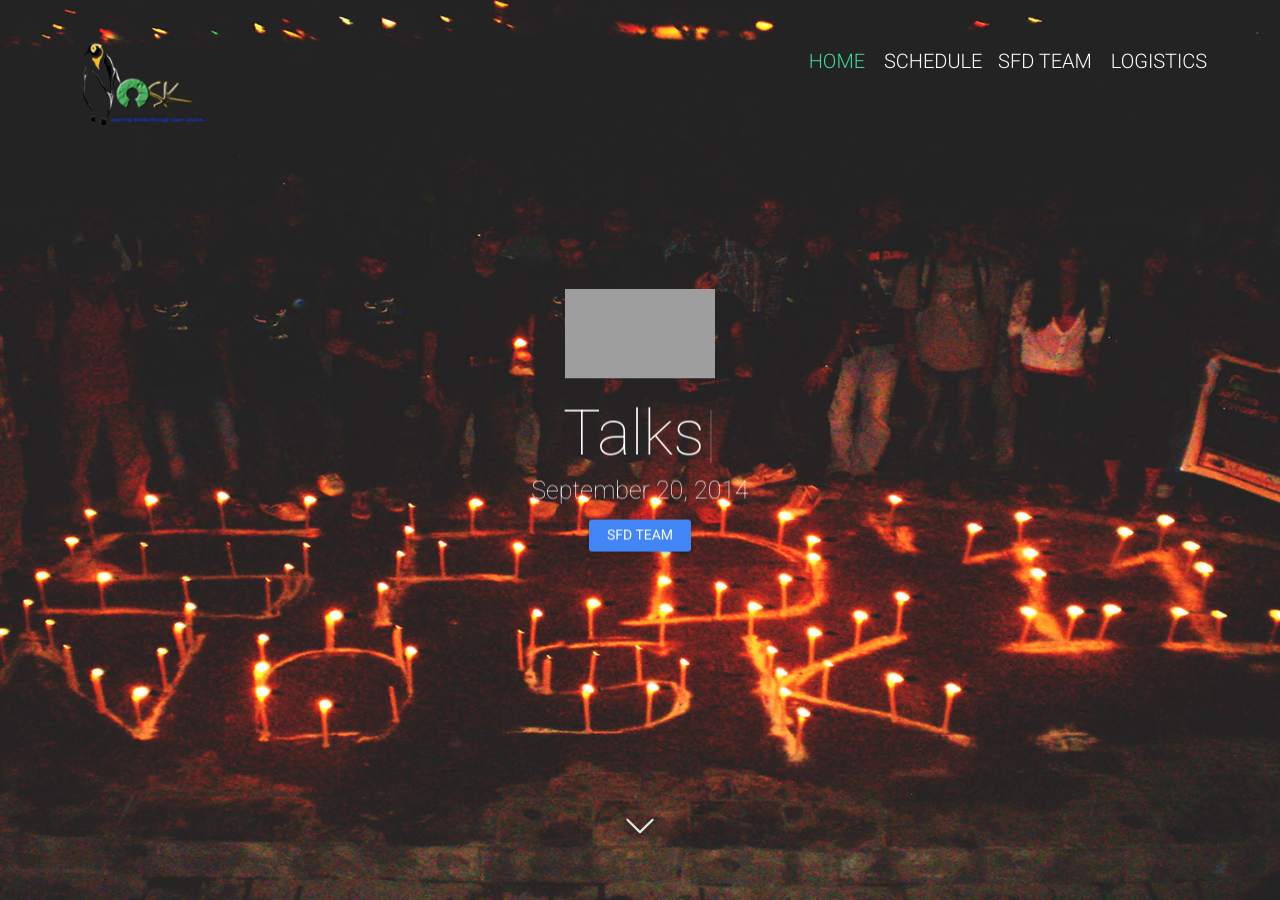
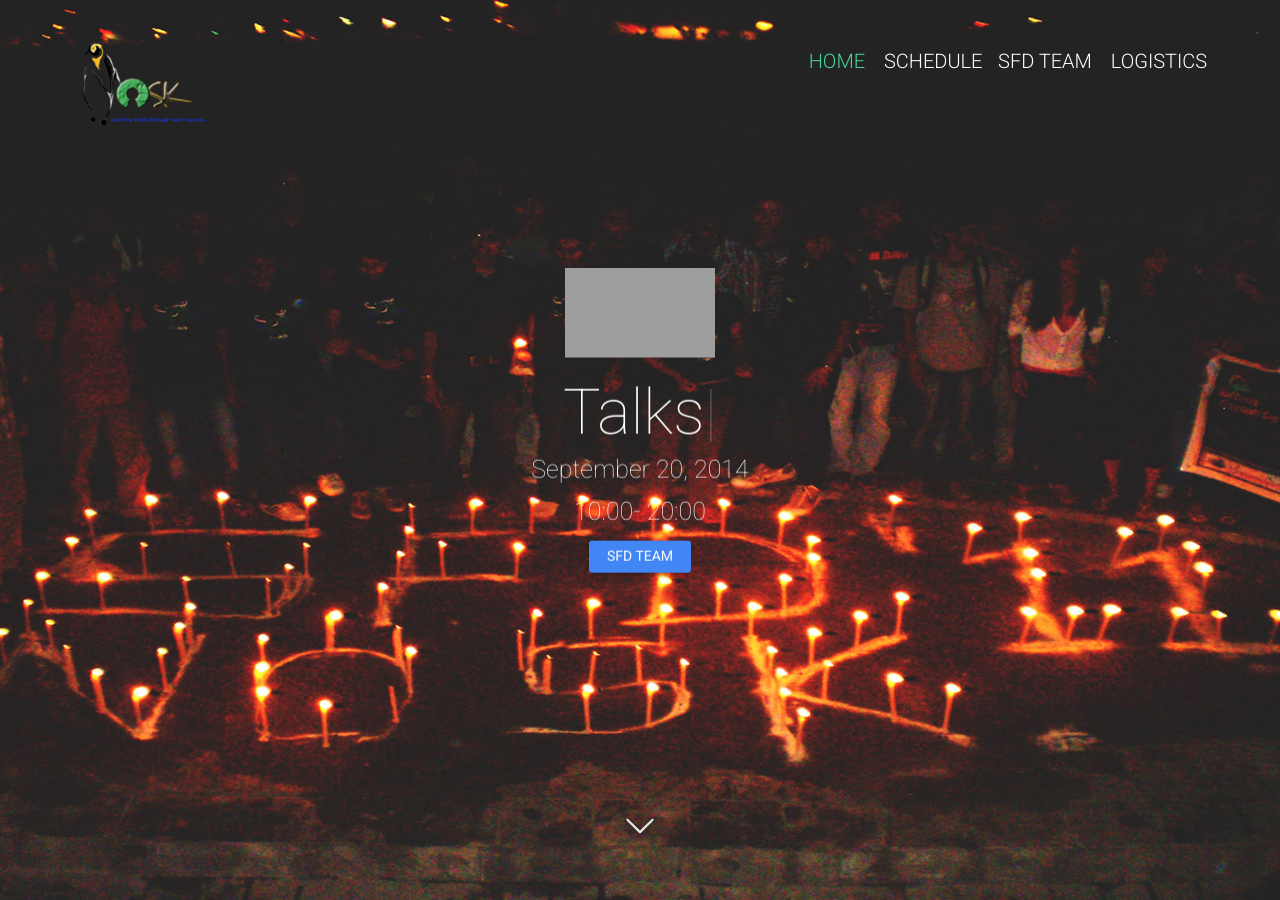
Before and after one commit to openosk/openosk.github.io, a Jekyll site: the page built from index.html, in a window 1280 px wide and 900 px high. Built offline with Jekyll 4.4.1, drawn with Linux system fonts in a browser that asks for light colours; nearby versions of some CDN libraries; comment, search, counter and statistics services are not loaded; grey boxes are pictures that could not be loaded.

Commit message:
event time in top section

```diff
--- a/_includes/hero.html
+++ b/_includes/hero.html
@@ -9,6 +9,10 @@
 		<div class="animated hiding" data-animation="fadeInDown" data-delay="500">
             <h1><span id="typeout-text"></span></h1>
             <p>{{site.eventDate}}</p>
+            <p itemscope="" itemtype="http://schema.org/Event">
+                            <time itemprop="startDate" datetime="{{site.eventStartTime}}">{{site.eventStartTimeHumanReadable}}</time>-
+                            <time itemprop="endDate" datetime="{{site.eventEndTime}}">{{site.eventEndTimeHumanReadable}}</time>
+                        </p>
             <span class="btn btn-primary waves-element waves-button waves-light waves-will-raise">
                 <a href="{{site.baseurl}}/team" target="_blank">SFD Team</a>
             </span>
```
